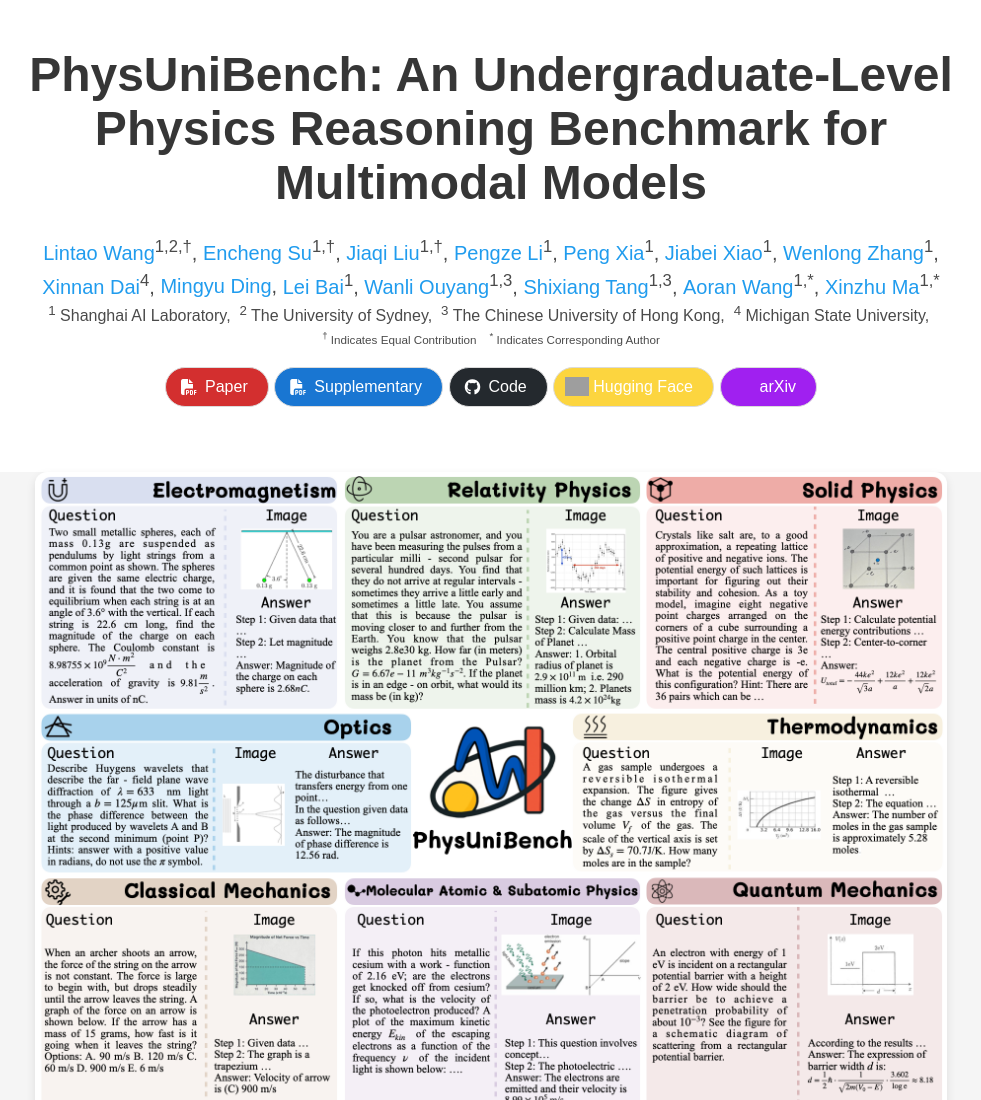
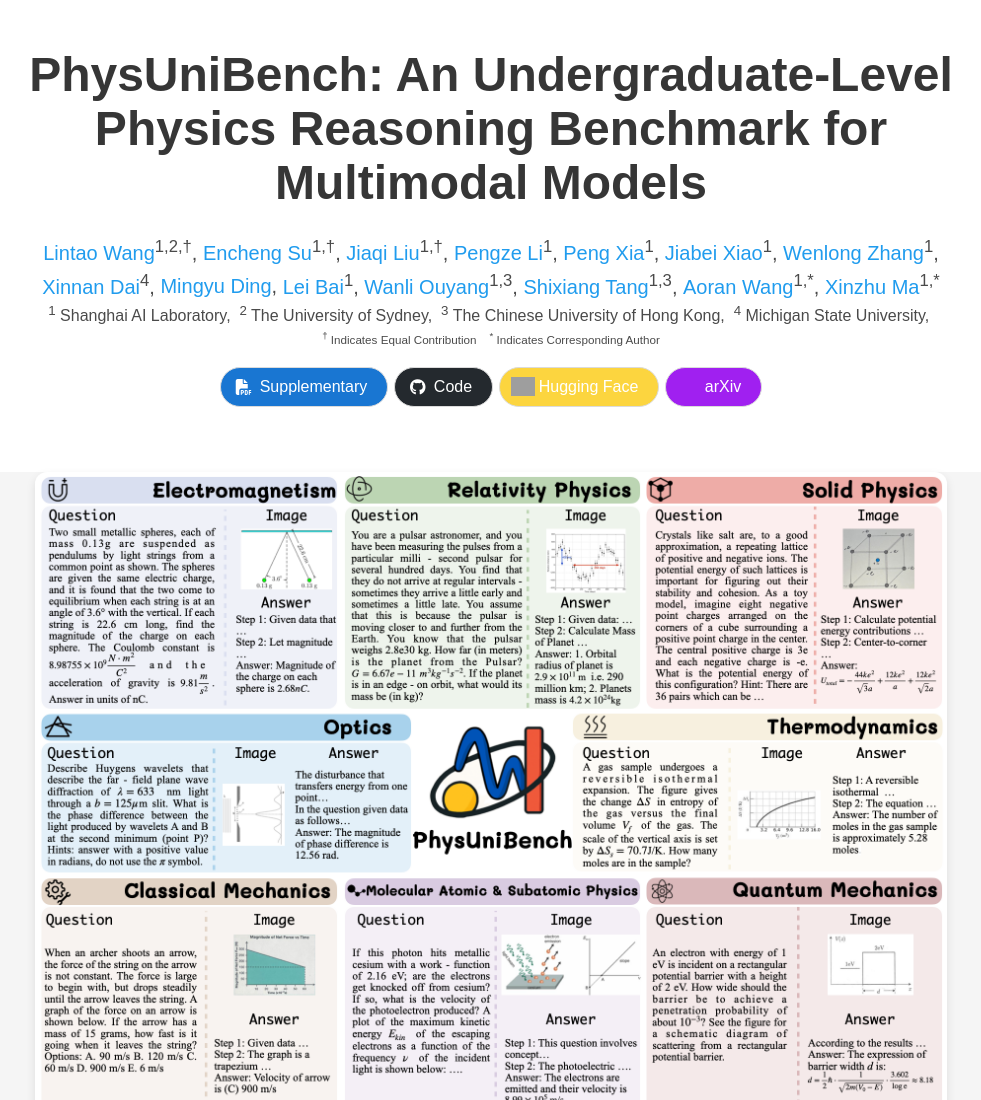
Before and after one commit to PrismaX-Team/PhysUniBenchmark, a plain HTML site: page index.html in a window 1280 px wide. Shown: the top 1100 px of the page, without its empty margins (149-1130 px from the left). Drawn offline with nearby package versions, Linux system fonts and the light colour scheme; grey boxes are pictures that could not be loaded; some icons are missing; a web font is replaced by a local one.

```diff
--- a/index.html
+++ b/index.html
@@ -93,15 +93,7 @@
                   <div class="column has-text-centered">
                     <div class="publication-links">
 
-                        <!-- Paper -->
-                        <span class="link-block">
-                          <a href="https://arxiv.org/pdf/YOUR_ID.pdf" target="_blank"
-                            class="external-link button is-normal is-rounded"
-                            style="background-color: #d32f2f; color: white;">
-                            <span class="icon"><i class="fas fa-file-pdf" style="color: white;"></i></span>
-                            <span style="color: white;">Paper</span>
-                          </a>
-                        </span>
+
 
                         <!-- Supplementary -->
                         <span class="link-block">
```
